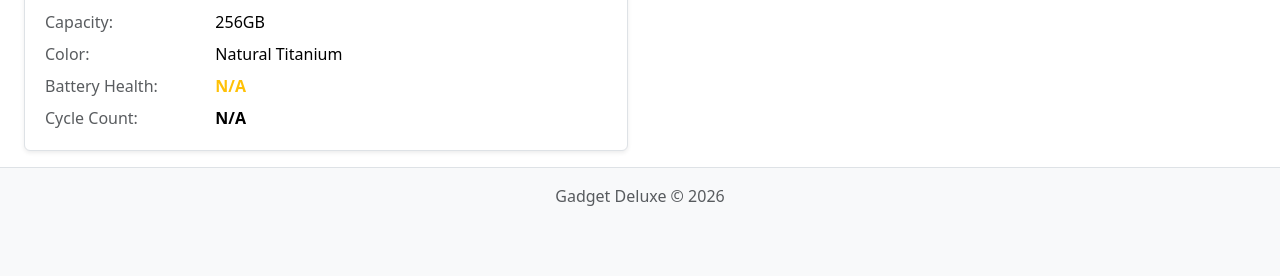
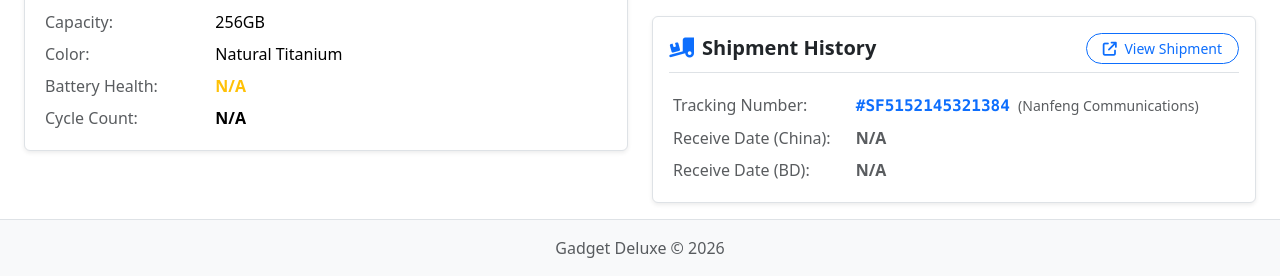
Before and after one commit to jubaerkhan49/gadget-deluxe, a Django app: page /inventory/26/ in a window 1280 px wide; the page is wider, and only the part inside the window is pictured. Shown: the part 604-880 px from the top of that part. Before the commit the page ends 810 px from the top of that part, so only its background shows below. Run offline with Django 5.2, Linux system fonts and the light colour scheme; a user stored in the database is signed in; data comes from the database, SQL or seed files in the repository; both versions use the stored data as it was after the commit; data that the repository does not hold is empty; parts of the project's set-up code (start-up, migrations or seed data) failed here and were passed over; some libraries are stand-ins or nearby versions.

Commit message:
Add Shipment History card to device details, add Receive Date (BD) per device and distinguish China vs BD receive dates

```diff
--- a/backend/apps/inventory/models.py
+++ b/backend/apps/inventory/models.py
@@ -78,6 +78,11 @@ class Device(TimeStampedModel):
         null=True,
         blank=True,
         related_name='devices'
+    )
+    received_date_bd = models.DateField(
+        blank=True,
+        null=True,
+        help_text="Date device was physically received in Bangladesh"
     )
 
     class Meta:
--- a/backend/apps/inventory/views.py
+++ b/backend/apps/inventory/views.py
@@ -247,6 +247,13 @@ class DeviceStatusUpdateView(LoginRequiredMixin, View):
 
         if new_status in dict(DeviceStatus.choices):
             device.current_status = new_status
+
+            received_date_bd = request.POST.get('received_date_bd', '').strip()
+            if received_date_bd:
+                device.received_date_bd = received_date_bd
+            elif new_status == DeviceStatus.IN_STOCK and not device.received_date_bd:
+                device.received_date_bd = timezone.now().date()
+
             device.save()
 
             # If status changed away from UNDER_REPAIR (e.g. to IN_STOCK, ASSIGNED, SOLD), complete active repair records
@@ -427,6 +434,14 @@ class DeviceOwnershipUpdateView(LoginRequiredMixin, View):
             except User.DoesNotExist:
                 pass
 
+        if 'received_date_bd' in request.POST:
+            received_date_bd = request.POST.get('received_date_bd', '').strip()
+            old_bd = str(device.received_date_bd or 'None')
+            device.received_date_bd = received_date_bd if received_date_bd else None
+            new_bd = str(device.received_date_bd or 'None')
+            if old_bd != new_bd:
+                changes.append(f"Receive Date (BD): {old_bd} -> {new_bd}")
+
         device.save()
 
         if changes:
--- a/backend/templates/inventory/detail.html
+++ b/backend/templates/inventory/detail.html
@@ -146,6 +146,57 @@
                                     <strong class="text-primary">BDT {{ latest_sale.selling_price }}</strong>
                                 {% else %}
                                     <span class="text-muted fw-semibold">N/A</span>
+                                {% endif %}
+                            </td>
+                        </tr>
+                    </table>
+                </div>
+
+                <!-- Shipment History Card -->
+                <div class="card border p-3 shadow-sm mt-4">
+                    <div class="d-flex justify-content-between align-items-center border-bottom pb-2 mb-3">
+                        <h5 class="fw-bold mb-0">
+                            <i class="fa-solid fa-truck-ramp-box text-primary me-2"></i>Shipment History
+                        </h5>
+                        {% if device.current_shipment %}
+                        <a href="{% url 'shipments:list' %}" class="btn btn-outline-primary btn-sm rounded-pill px-3" title="View in Shipments Logistics">
+                            <i class="fa-solid fa-arrow-up-right-from-square me-1"></i> View Shipment
+                        </a>
+                        {% endif %}
+                    </div>
+                    <table class="table table-borderless table-sm align-middle mb-0">
+                        <tr>
+                            <td class="text-muted w-40">Tracking Number:</td>
+                            <td>
+                                {% if device.current_shipment %}
+                                    <code class="text-primary fs-6 fw-bold">#{{ device.current_shipment.tracking_number }}</code>
+                                    {% if device.current_shipment.supplier %}
+                                        <span class="text-muted small ms-1">({{ device.current_shipment.supplier.name }})</span>
+                                    {% endif %}
+                                {% else %}
+                                    <span class="text-muted fw-semibold">N/A</span>
+                                {% endif %}
+                            </td>
+                        </tr>
+                        <tr>
+                            <td class="text-muted">Receive Date (China):</td>
+                            <td class="fw-semibold">
+                                {% if device.current_shipment and device.current_shipment.receive_date %}
+                                    <i class="fa-regular fa-calendar text-muted me-1"></i>{{ device.current_shipment.receive_date|date:"Y-m-d" }}
+                                {% else %}
+                                    <span class="text-muted">N/A</span>
+                                {% endif %}
+                            </td>
+                        </tr>
+                        <tr>
+                            <td class="text-muted">Receive Date (BD):</td>
+                            <td class="fw-semibold">
+                                {% if device.received_date_bd %}
+                                    <span class="badge bg-success-subtle text-success border border-success-subtle px-2 py-1 fs-6">
+                                        <i class="fa-regular fa-calendar-check me-1"></i>{{ device.received_date_bd|date:"Y-m-d" }}
+                                    </span>
+                                {% else %}
+                                    <span class="text-muted">N/A</span>
                                 {% endif %}
                             </td>
                         </tr>
@@ -637,6 +688,14 @@
                         </div>
                     </div>
                     {% endif %}
+
+                    <div class="mb-3">
+                        <label class="form-label small fw-semibold">Receive Date (BD)</label>
+                        <input type="date" name="received_date_bd" class="form-control" value="{{ device.received_date_bd|date:'Y-m-d'|default:'' }}">
+                        <div class="form-text small text-muted">
+                            Physical arrival date of this individual unit in Bangladesh.
+                        </div>
+                    </div>
                 </div>
                 <div class="modal-footer border-top bg-body-tertiary">
                     <button type="button" class="btn btn-secondary btn-sm" data-bs-dismiss="modal">Cancel</button>
```
Also changed, not shown: backend/apps/shipments/views.py (+17 -5 lines), backend/templates/shipments/list.html (+6 -2 lines), backend/apps/inventory/migrations/0006_device_received_date_bd.py (added), backend/db.sqlite3, backend/supabase_schema.sql, 1 other file.
